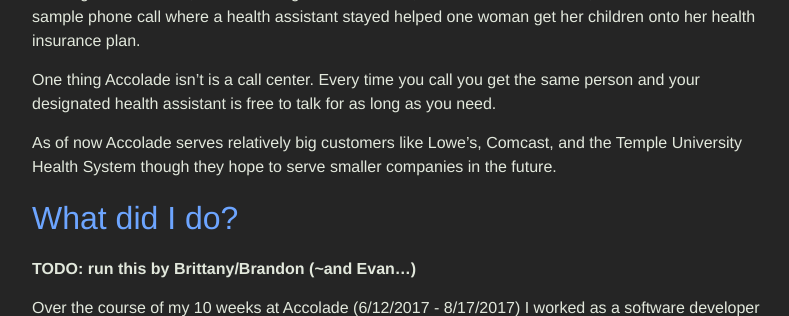
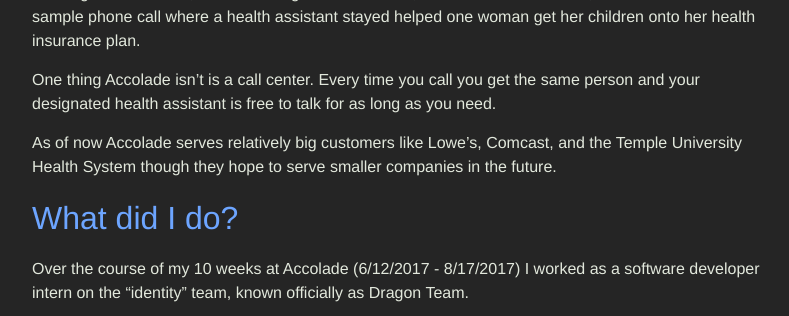
Before and after one commit to sethfurman/sethfurman.github.io, a Jekyll site: the page built from _posts/2017-06-13-accolade-internship.md, in a window 1280 px wide and 900 px high, scrolled down 1178 px, cut to the strip 0-316 px from the top of the window. Shown: the whole strip, without its empty margins (238-1027 px from the left). Built offline with Jekyll 4.4.1, drawn with Linux system fonts in a browser that asks for light colours; nearby versions of some CDN libraries; a script that is not in the unit is left out.

Commit message:
Remove TODO

```diff
--- a/_posts/2017-06-13-accolade-internship.md
+++ b/_posts/2017-06-13-accolade-internship.md
@@ -37,8 +37,6 @@ the Temple University Health System though they hope to serve smaller companies
 in the future.
 
 ## What did I do?
-**TODO: run this by Brittany/Brandon (~and Evan...)**
-
 Over the course of my 10 weeks at Accolade (6/12/2017 - 8/17/2017) I worked as
 a software developer intern on the "identity" team, known officially as Dragon
 Team.
```
